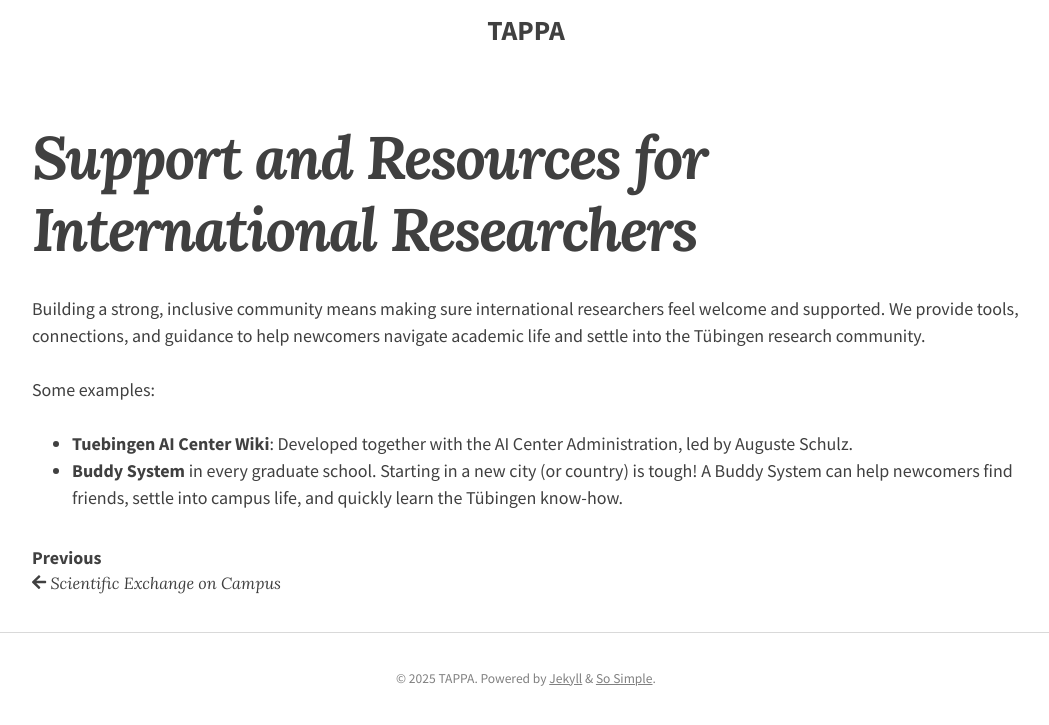
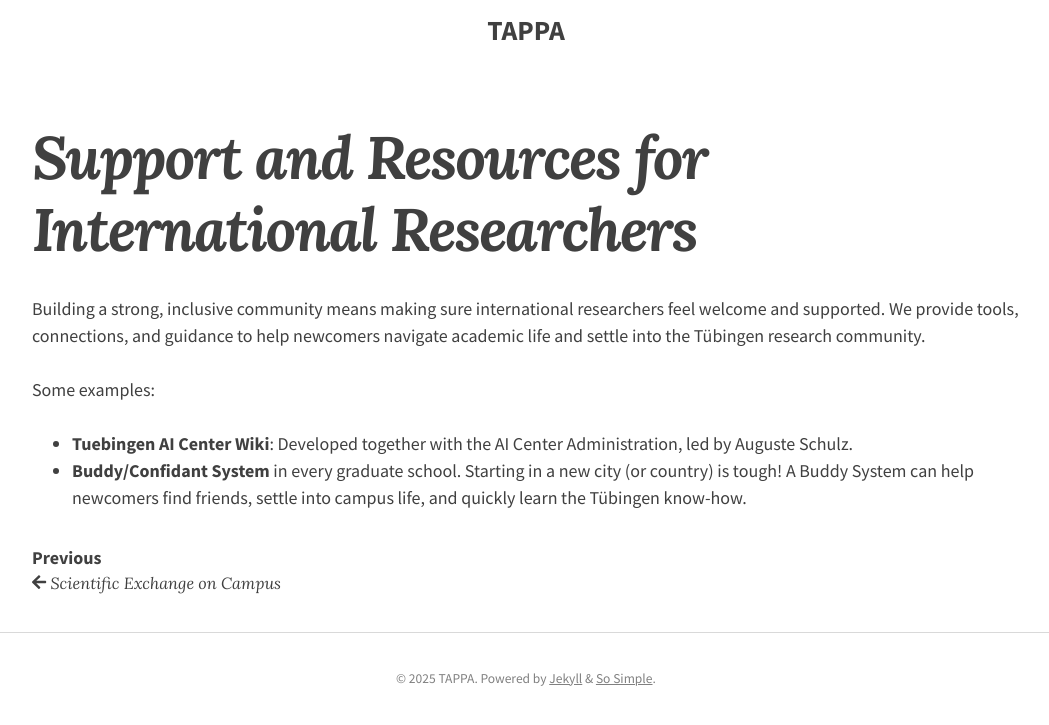
Before and after one commit to tappa-org/tappa-org.github.io, a Jekyll site: the page built from _projects/support_internationals.md, in a window 1280 px wide, cut to the strip 221-982 px from the top of the page. Shown: the top 725 px of the strip, without its empty margins (114-1163 px from the left). Built offline with Jekyll 4.4.1, drawn with Linux system fonts in a browser that asks for light colours; nearby versions of some CDN libraries.

Commit message:
proj updates

```diff
--- a/_projects/support_internationals.md
+++ b/_projects/support_internationals.md
@@ -6,4 +6,4 @@ Building a strong, inclusive community means making sure international researche
 
 Some examples:
 - **Tuebingen AI Center Wiki**: Developed together with the AI Center Administration, led by Auguste Schulz.
-- **Buddy System** in every graduate school. Starting in a new city (or country) is tough! A Buddy System can help newcomers find friends, settle into campus life, and quickly learn the Tübingen know-how.
+- **Buddy/Confidant System** in every graduate school. Starting in a new city (or country) is tough! A Buddy System can help newcomers find friends, settle into campus life, and quickly learn the Tübingen know-how.
```
Also changed, not shown: _projects/community_building.md (+1 -1 lines).
